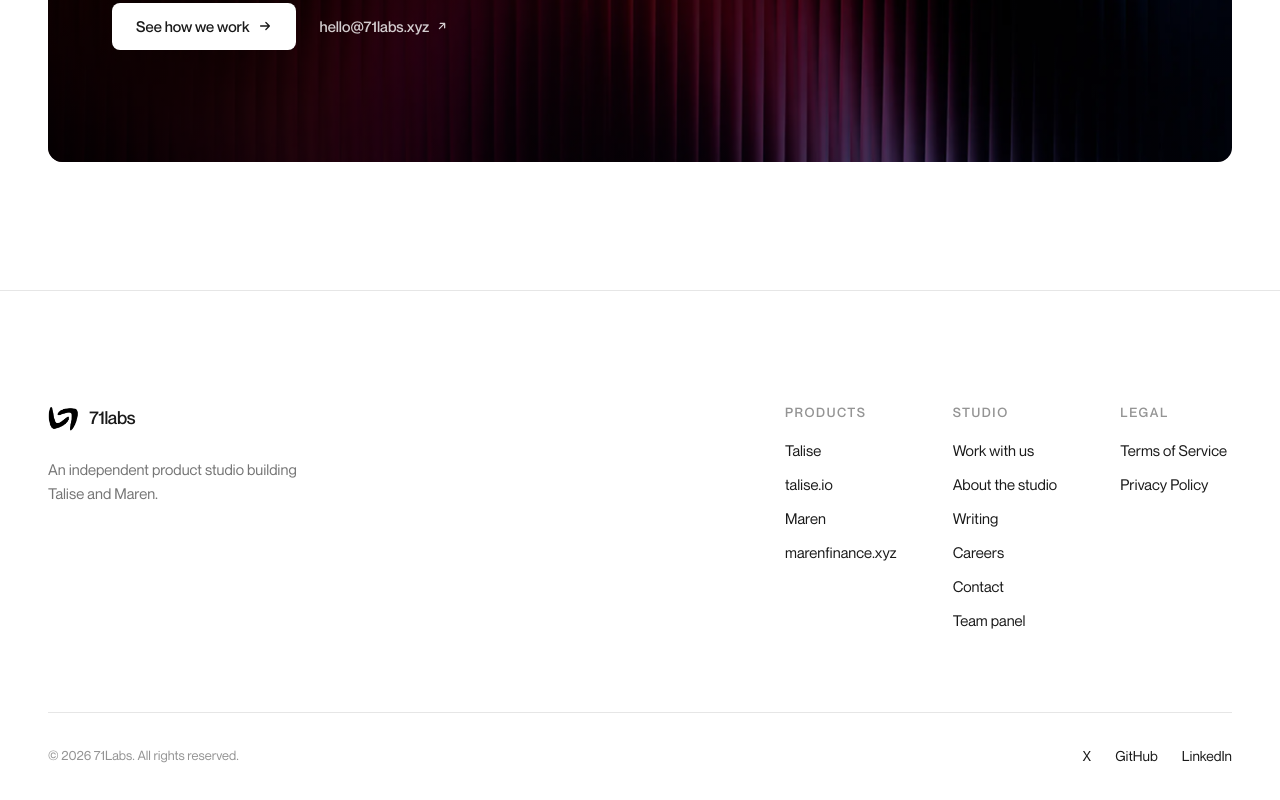
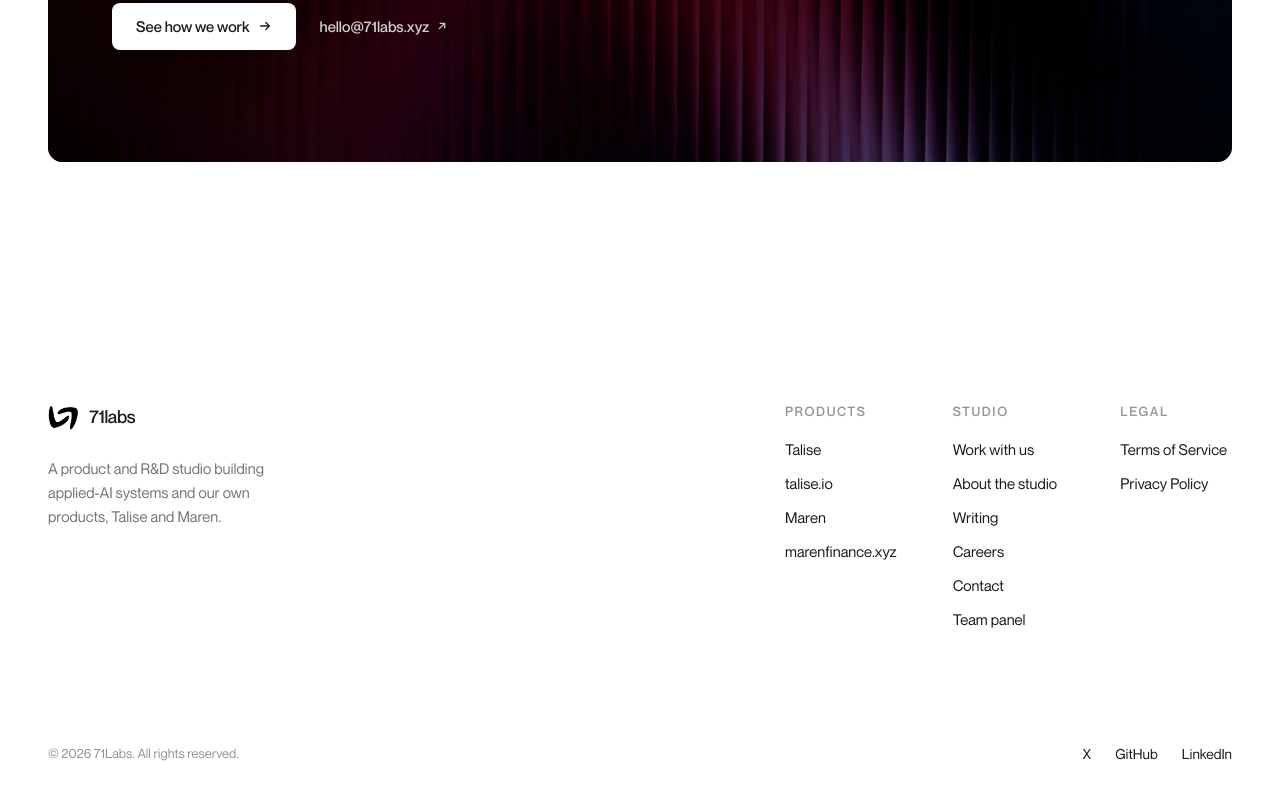
Before and after one commit to 71Labs/broken-testtube, a Next.js app: page / in a window 1280 px wide. Shown: the part 6955-7755 px from the top of the page. Built offline with nearby package versions, Linux system fonts and the light colour scheme; a web font is replaced by a local one.

Commit message:
Footer: remove hairline divider lines; align tagline to services studio

```diff
--- a/src/components/site/footer.tsx
+++ b/src/components/site/footer.tsx
@@ -32,13 +32,14 @@
 
 export function SiteFooter() {
   return (
-    <footer className="border-t border-hairline pb-14">
+    <footer className="pb-14">
       <div className="mx-auto max-w-[1440px] px-6 py-24 sm:px-10 sm:py-28 lg:px-12">
         <div className="flex flex-col justify-between gap-14 lg:flex-row">
           <div>
             <Logo variant="black" size={28} />
             <p className="mt-5 max-w-[260px] text-[15px] leading-relaxed text-grey">
-              An independent product studio building Talise and Maren.
+              A product and R&amp;D studio building applied-AI systems and our
+              own products, Talise and Maren.
             </p>
           </div>
 
@@ -66,7 +67,7 @@
           </div>
         </div>
 
-        <div className="mt-20 flex flex-col justify-between gap-4 border-t border-hairline pt-8 sm:flex-row sm:items-center">
+        <div className="mt-20 flex flex-col justify-between gap-4 pt-8 sm:flex-row sm:items-center">
           <p className="text-[13px] text-grey-2">© 2026 71Labs. All rights reserved.</p>
           <div className="flex items-center gap-6 text-[14px]">
             {["X", "GitHub", "LinkedIn"].map((s) => (
```
